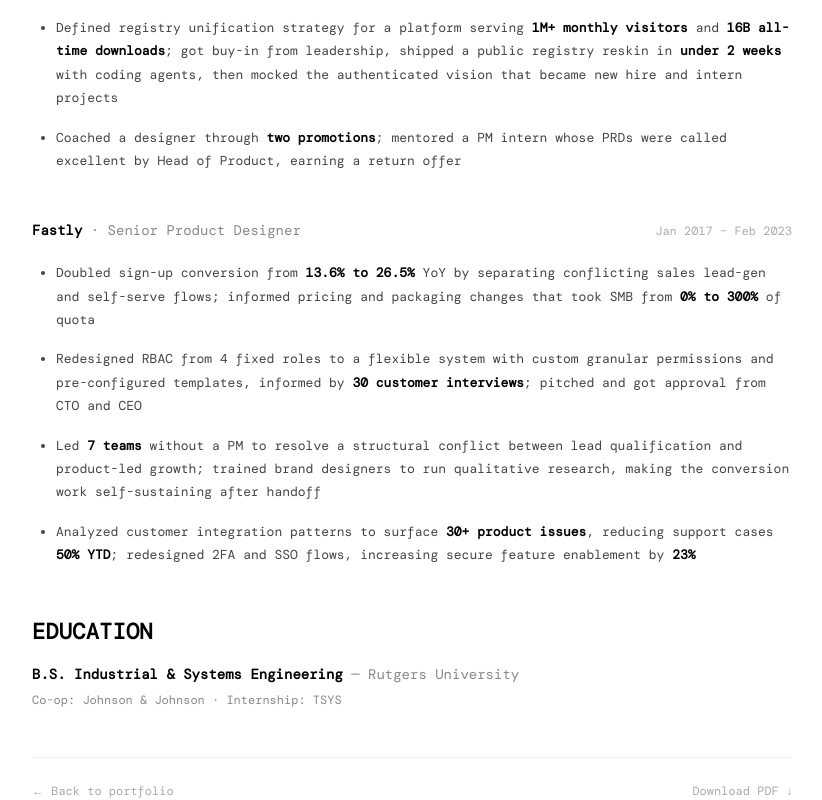
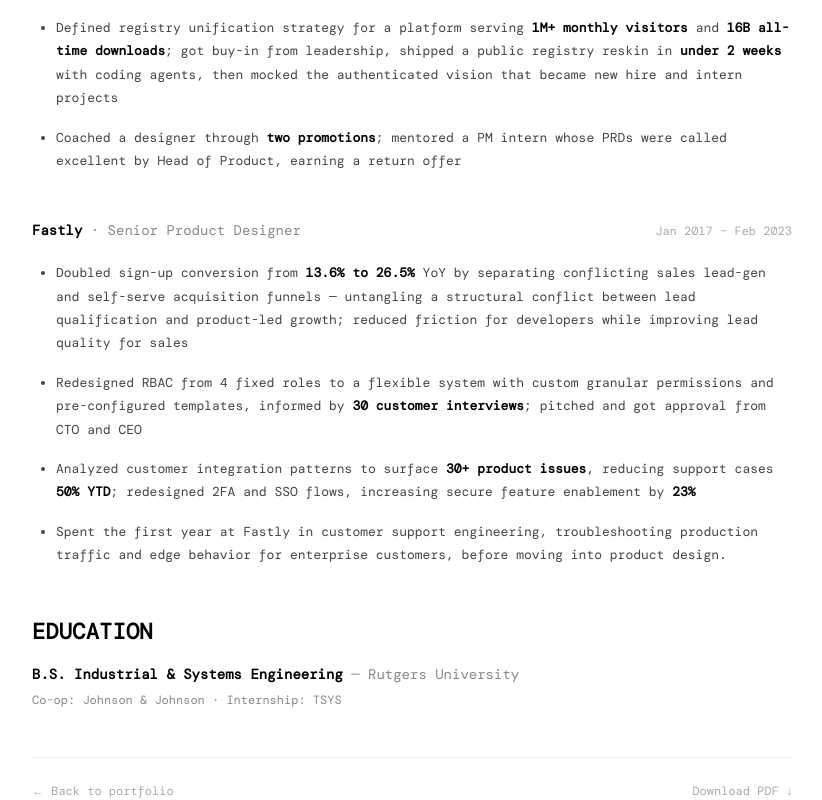
Before and after one commit to sanchitas/portfolio, a Next.js app: page /resume in a window 1280 px wide. Shown: the part 672-1472 px from the top of the page, without its empty margins (228-1050 px from the left). Built offline with nearby package versions, Linux system fonts and the light colour scheme; a web font is replaced by a local one.

Commit message:
Update Fastly resume section: remove Led 7 teams and SMB bullets, add CSE-to-designer arc
Co-Authored-By: Claude Sonnet 4.6 <noreply@anthropic.com>

```diff
--- a/src/app/resume/page.tsx
+++ b/src/app/resume/page.tsx
@@ -128,9 +128,10 @@ export default function ResumePage() {
             <ul style={{ listStyleType: "disc", paddingLeft: 24, margin: 0, display: "flex", flexDirection: "column", gap: 16 }}>
               <Li>
                 Doubled sign-up conversion from <Metric>13.6% to 26.5%</Metric> YoY
-                by separating conflicting sales lead-gen and self-serve flows; informed
-                pricing and packaging changes that took SMB from{" "}
-                <Metric>0% to 300%</Metric> of quota
+                by separating conflicting sales lead-gen and self-serve acquisition
+                funnels — untangling a structural conflict between lead qualification
+                and product-led growth; reduced friction for developers while improving
+                lead quality for sales
               </Li>
               <Li>
                 Redesigned RBAC from 4 fixed roles to a flexible system with custom
@@ -139,16 +140,15 @@ export default function ResumePage() {
                 CTO and CEO
               </Li>
               <Li>
-                Led <Metric>7 teams</Metric> without a PM to resolve a structural
-                conflict between lead qualification and product-led growth; trained
-                brand designers to run qualitative research, making the conversion work
-                self-sustaining after handoff
-              </Li>
-              <Li>
                 Analyzed customer integration patterns to surface{" "}
                 <Metric>30+ product issues</Metric>, reducing support cases{" "}
                 <Metric>50% YTD</Metric>; redesigned 2FA and SSO flows, increasing
                 secure feature enablement by <Metric>23%</Metric>
+              </Li>
+              <Li>
+                Spent the first year at Fastly in customer support engineering,
+                troubleshooting production traffic and edge behavior for enterprise
+                customers, before moving into product design.
               </Li>
             </ul>
           </div>
```
